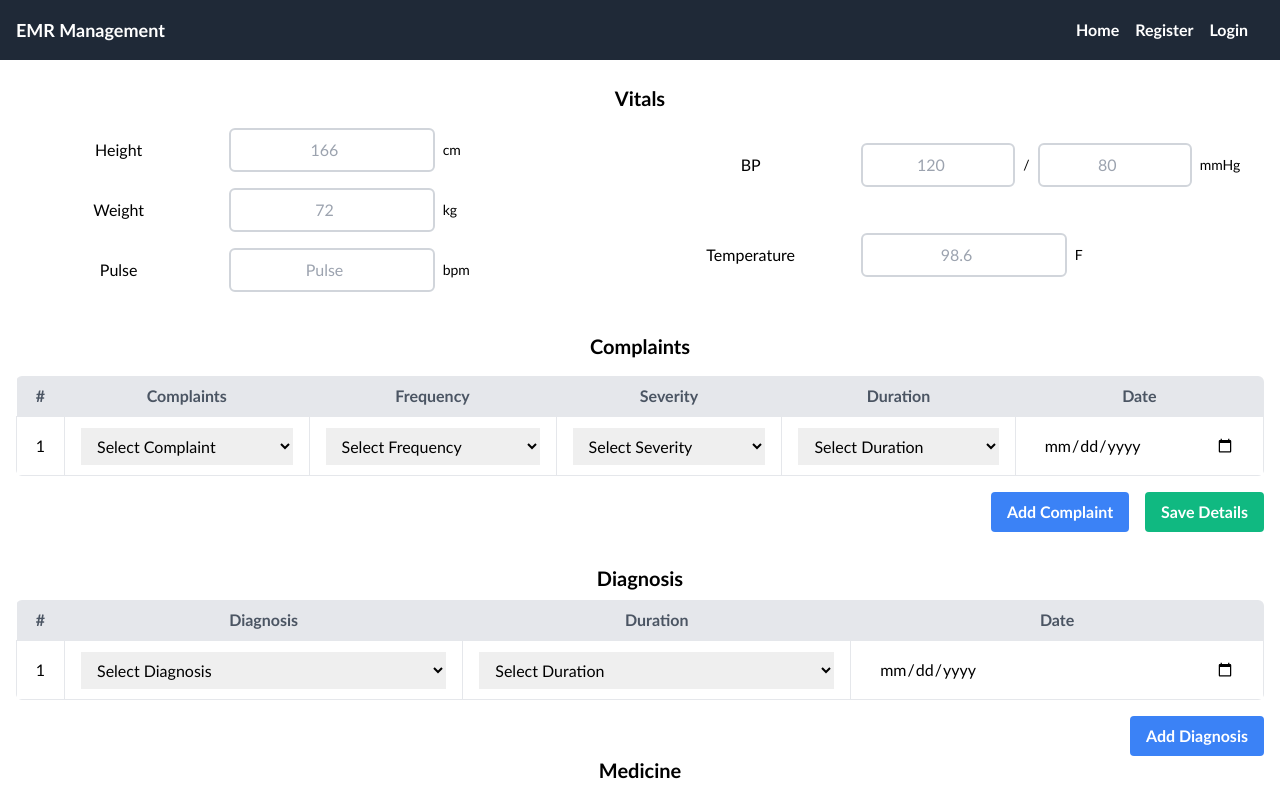
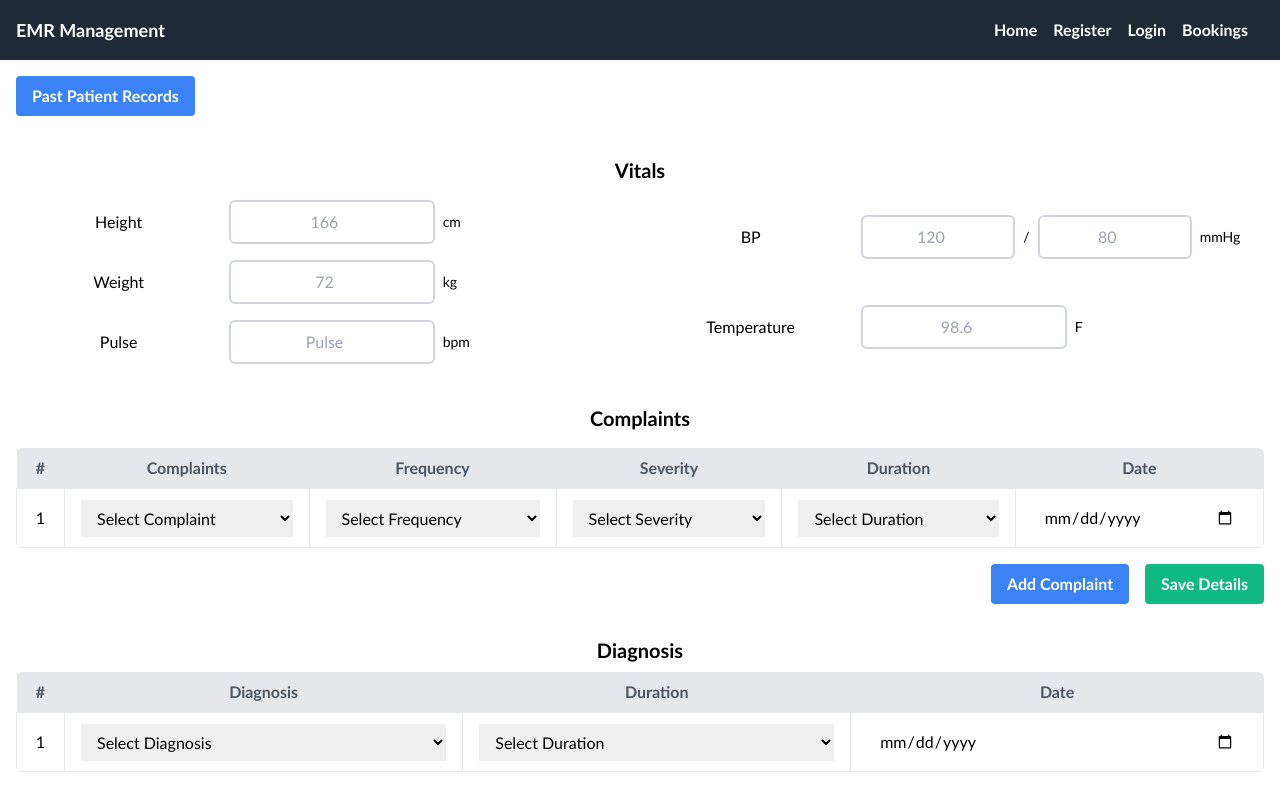
Before and after one commit to 24-ManPatel/Doc_EMR, a React (Vite) app in the folder getting-started/: page /newVisit in a window 1280 px wide. Shown: the top 786 px of the page. Built offline with nearby package versions, Linux system fonts and the light colour scheme.

Commit message:
EMR main page added

```diff
--- a/getting-started/src/App.jsx
+++ b/getting-started/src/App.jsx
@@ -9,6 +9,8 @@ import { Toaster } from 'react-hot-toast'
 import { UserContextProvider } from '../context/userContext';
 import Dashboard from './pages/Dashboard';
 import NewVisit from './pages/NewVisit';
+import PastRecords from './pages/PastRecords';
+import Bookings from './pages/Bookings';
 // import DoctorProfileSetup from './pages/Profile';
 
 // axios.defaults.baseURL = 'http://65.0.8.212:4269'; // server IP
@@ -27,6 +29,8 @@ function App() {
         <Route path='/register' element={<Register/>}></Route>
         <Route path='/login' element={<Login/>}></Route>
         <Route path='/newVisit' element={<NewVisit/>}></Route>
+        <Route path='/pastRecords' element={<PastRecords/>}></Route>
+        <Route path='/bookings' element={<Bookings/>}></Route>
         {/* <Route path='/profile' element={<DoctorProfileSetup/>}></Route> */}
       </Routes>
     </UserContextProvider>
--- a/getting-started/src/components/Navbar.jsx
+++ b/getting-started/src/components/Navbar.jsx
@@ -10,7 +10,7 @@ export default function Navbar() {
           <li><Link to='/home' className="text-white hover:text-gray-300 font-semibold">Home</Link> </li>
           <li><Link to='/register' className="text-white hover:text-gray-300 font-semibold">Register</Link> </li>
           <li><Link to='/login' className="text-white hover:text-gray-300 font-semibold">Login</Link> </li>
-          {/* <li><Link to='/newVisit' className="text-white hover:text-gray-300 font-semibold">[Remove Later]</Link> </li> */}
+          <li><Link to='/bookings' className="text-white hover:text-gray-300 font-semibold">Bookings</Link> </li>
           <li></li>
         </ul>
       </div>
--- /dev/null
+++ b/getting-started/src/pages/Bookings.jsx
@@ -0,0 +1,12 @@
+import React from 'react';
+
+const Bookings = () => {
+  return (
+    <div className="container mx-auto px-4 py-4">
+      <h1 className="text-2xl font-semibold text-center">Upcoming Bookings Page</h1>
+      <p className="text-center mt-4">This page is under construction. Stay tuned!</p>
+    </div>
+  );
+};
+
+export default Bookings;
--- a/getting-started/src/pages/NewVisit.jsx
+++ b/getting-started/src/pages/NewVisit.jsx
@@ -67,7 +67,7 @@ export default function NewVisit() {
   const handleSubmit = (e) => {
     e.preventDefault();
     // Process submission here
-    // navigate('/next-page');
+    // navigate('/home');
   };
 
   const tests = [
@@ -122,8 +122,21 @@ export default function NewVisit() {
     ]);
   };
 
+  const handlePastRecordsClick = () => {
+    navigate('/pastRecords'); // This will navigate to the '/pastRecords' route
+  };
+
   return (
     <div className="container mx-auto px-4 ref={dropdownRef}">
+      <div className="flex justify-between mb-4">
+        <button
+          onClick={handlePastRecordsClick}
+          className="bg-blue-500 hover:bg-blue-700 text-white font-bold py-2 px-4 mt-4 rounded"
+        >
+          Past Patient Records
+        </button>
+        {/* ... other header elements ... */}
+      </div>
       <div className="mb-6">
         <br />
         <h2 className="text-xl font-semibold mb-4">Vitals</h2>
--- /dev/null
+++ b/getting-started/src/pages/PastRecords.jsx
@@ -0,0 +1,12 @@
+import React from 'react';
+
+const PastRecords = () => {
+  return (
+    <div className="container mx-auto px-4 py-4">
+      <h1 className="text-2xl font-semibold text-center">Past Patient Records</h1>
+      <p className="text-center mt-4">This page is under construction. Stay tuned!</p>
+    </div>
+  );
+};
+
+export default PastRecords;
```
Also changed, not shown: 1 other file (tests, documents, lock files or other folders).
